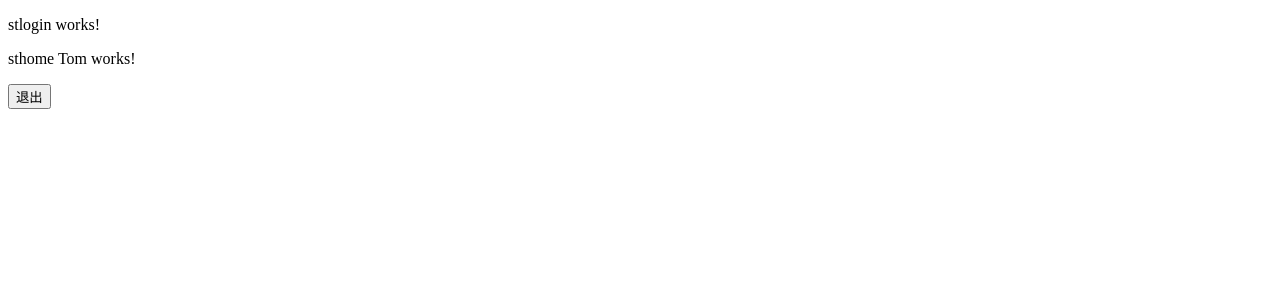
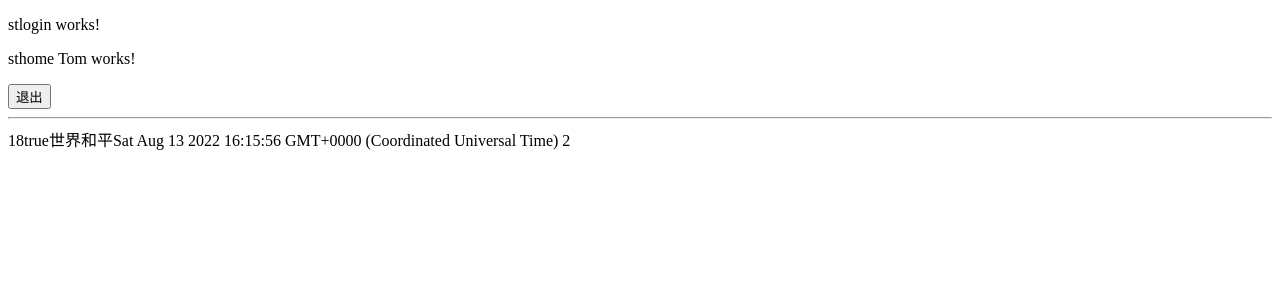
Before and after one commit to szlsay/STAngular, an Angular app: page / in a window 1280 px wide. Shown: the top 300 px of the page. Built offline with nearby package versions, Linux system fonts and the light colour scheme.

Commit message:
fix:插值语法

```diff
--- a/src/app/sthome/sthome.component.html
+++ b/src/app/sthome/sthome.component.html
@@ -1,2 +1,5 @@
 <p>sthome {{name}} works!</p>
 <button (click)="handlerOutLogin()">退出</button>
+<hr>
+{{age}}{{isHome}}{{desc}}{{date}}
+{{1+1}}
--- a/src/app/sthome/sthome.component.ts
+++ b/src/app/sthome/sthome.component.ts
@@ -12,6 +12,11 @@ export class STHomeComponent implements OnInit {
   @Output()
   outLogin = new EventEmitter()
 
+  age: number = 18
+  isHome: boolean = true
+  desc: string = '世界和平'
+  date: Date = new Date()
+
   handlerOutLogin(){
     this.outLogin.emit('用户退出')
   }
```
